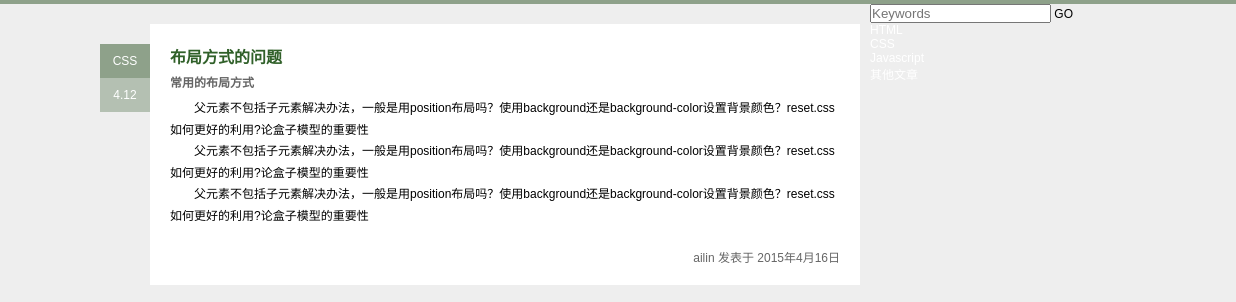
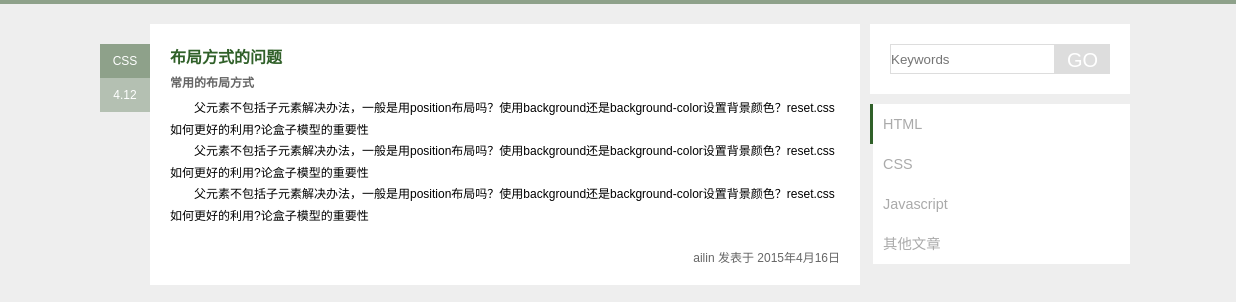
Before and after one commit to dengal3/web-ife, a plain HTML site: page task/task0001/blog.html in a window 1280 px wide. Shown: the part 76-378 px from the top of the page, 0-1236 px from the left. Drawn offline with Linux system fonts and the light colour scheme.

Commit message:
update blog aside---bad mood toady

```diff
--- a/task/task0001/css/style.css
+++ b/task/task0001/css/style.css
@@ -228,6 +228,7 @@ footer > .copy-right {
   }
 
 .wrap {
+    margin-top: 20px;
   position: relative;
 }
 .wrap:after {
@@ -239,7 +240,7 @@ footer > .copy-right {
 
   .wrap > .article {
     float: left;
-    margin: 20px 10px 50px 0;
+    margin: 0 10px 50px 0;
     width: 710px;
   }
     .wrap > .article > .section {
@@ -293,7 +294,51 @@ footer > .copy-right {
             padding: 1em;
             background-color: #fff;
         }
-  .wrap .aside {
+  .wrap > .aside {
     float: left;
     width: 260px;
   }
+    .wrap > .aside > .search {
+        width: 100%;
+        margin: 0px 0 10px 0;
+        padding: 20px;
+        overflow: hidden;
+        background-color: #fff;
+    }
+        .wrap > .aside > .search > .search-input {
+            float: left;
+            width: 75%;
+            height: 30px;
+            border: 1px solid #ddd;
+        }
+        .wrap > .aside > .search > .submit {
+            display: inline-block;
+            float: left;
+            width: 25%;
+            height: 30px;
+            margin-right: -999px;
+            line-height: 30px;
+            border: 1px solid #ddd;
+            color: #fff;
+            font-size: 20px;
+            background-color: #ddd;
+            text-align: center;
+        }
+    .wrap > .aside > .category li > a {
+        display: block;
+        line-height: 40px;
+        padding-left: 10px;
+        border-left: 3px solid #eee;
+        color: #aaa;
+        font-size: 1.2em;
+        background-color: #fff;
+
+        transition: all .6s;
+    }
+    .wrap > .aside > .category li.active > a,
+    .wrap > .aside > .category li > a:hover
+     {
+        border-left: 3px solid #306029;
+
+        transition: all .6s;
+    }
```
